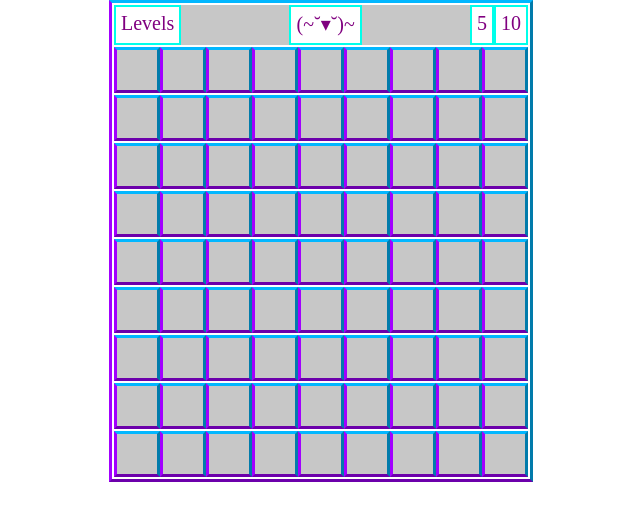
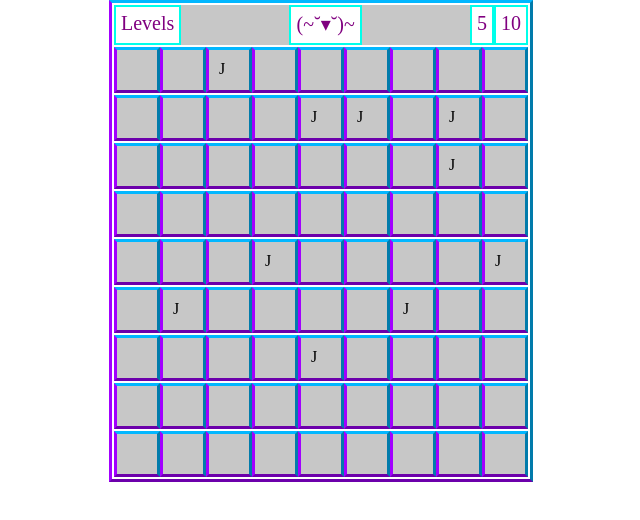
Before and after one commit to JosueLeovani/Minesweeper, a plain HTML site: page index.html in a window 1280 px wide. Shown: the full height of the page, 319-959 px from the left. Drawn offline with Linux system fonts and the light colour scheme.

Commit message:
issues with mines random resolve

```diff
--- a/apps.js
+++ b/apps.js
@@ -1,4 +1,3 @@
-
 // ============================
 //             Timer
 // ============================
@@ -23,7 +22,7 @@ function stopSeconds(){
 // ============================
 //             Levels
 // ============================
-var state = "easy"
+var state = "none"
 function generateTable(height, width) {
     for (let i = 0; i < height; i++){
         let row = document.querySelector('table').insertRow();
@@ -112,7 +111,21 @@ function getRandomInt(max) { //Crea un numero aleatoria en el rango que le ponga
   }
 
 function mineRandom(quantity, size){
-    for (let i = 0; i < quantity; i++){ //llena el board con minas en posiciones aleatorias
-        elems[getRandomInt(size)].innerHTML = "J";
+    for (let i = 0; i < quantity; ){ //llena el board con minas en posiciones aleatorias
+        let random = getRandomInt(size);
+        if(elems[random].innerHTML != "J"){
+            elems[random].innerHTML = "J";
+            i++;
+        }
     }
 }
+
+easy();
+
+let i = 0;
+for (elem of elems){
+    if (elem.innerHTML === "J"){
+        i = i + 1;
+    };
+}
+console.log(i);
--- a/index.html
+++ b/index.html
@@ -36,106 +36,6 @@
             </td>
         </tr>
 
-        <tr>
-            <td class="hidden"></td>
-            <td class="hidden"></td>
-            <td class="hidden"></td>
-            <td class="hidden"></td>
-            <td class="hidden"></td>
-            <td class="hidden"></td>
-            <td class="hidden"></td>
-            <td class="hidden"></td>
-            <td class="hidden"></td>
-        </tr>
-        <tr>
-            <td class="hidden"></td>
-            <td class="hidden"></td>
-            <td class="hidden"></td>
-            <td class="hidden"></td>
-            <td class="hidden"></td>
-            <td class="hidden"></td>
-            <td class="hidden"></td>
-            <td class="hidden"></td>
-            <td class="hidden"></td>
-        </tr>
-        <tr>
-            <td class="hidden"></td>
-            <td class="hidden"></td>
-            <td class="hidden"></td>
-            <td class="hidden"></td>
-            <td class="hidden"></td>
-            <td class="hidden"></td>
-            <td class="hidden"></td>
-            <td class="hidden"></td>
-            <td class="hidden"></td>
-        </tr>
-        <tr>
-            <td class="hidden"></td>
-            <td class="hidden"></td>
-            <td class="hidden"></td>
-            <td class="hidden"></td>
-            <td class="hidden"></td>
-            <td class="hidden"></td>
-            <td class="hidden"></td>
-            <td class="hidden"></td>
-            <td class="hidden"></td>
-        </tr>
-        <tr>
-            <td class="hidden"></td>
-            <td class="hidden"></td>
-            <td class="hidden"></td>
-            <td class="hidden"></td>
-            <td class="hidden"></td>
-            <td class="hidden"></td>
-            <td class="hidden"></td>
-            <td class="hidden"></td>
-            <td class="hidden"></td>
-        </tr>
-        <tr>
-            <td class="hidden"></td>
-            <td class="hidden"></td>
-            <td class="hidden"></td>
-            <td class="hidden"></td>
-            <td class="hidden"></td>
-            <td class="hidden"></td>
-            <td class="hidden"></td>
-            <td class="hidden"></td>
-            <td class="hidden"></td>
-        </tr>
-        <tr>
-            <td class="hidden"></td>
-            <td class="hidden"></td>
-            <td class="hidden"></td>
-            <td class="hidden"></td>
-            <td class="hidden"></td>
-            <td class="hidden"></td>
-            <td class="hidden"></td>
-            <td class="hidden"></td>
-            <td class="hidden"></td>
-        </tr>
-        <tr>
-            <td class="hidden"></td>
-            <td class="hidden"></td>
-            <td class="hidden"></td>
-            <td class="hidden"></td>
-            <td class="hidden"></td>
-            <td class="hidden"></td>
-            <td class="hidden"></td>
-            <td class="hidden"></td>
-            <td class="hidden"></td>
-        </tr>
-        <tr>
-            <td class="hidden"></td>
-            <td class="hidden"></td>
-            <td class="hidden"></td>
-            <td class="hidden"></td>
-            <td class="hidden"></td>
-            <td class="hidden"></td>
-            <td class="hidden"></td>
-            <td class="hidden"></td>
-            <td class="hidden"></td>
-        </tr>
-
     </table>
 
     <script src="apps.js"></script>
```
